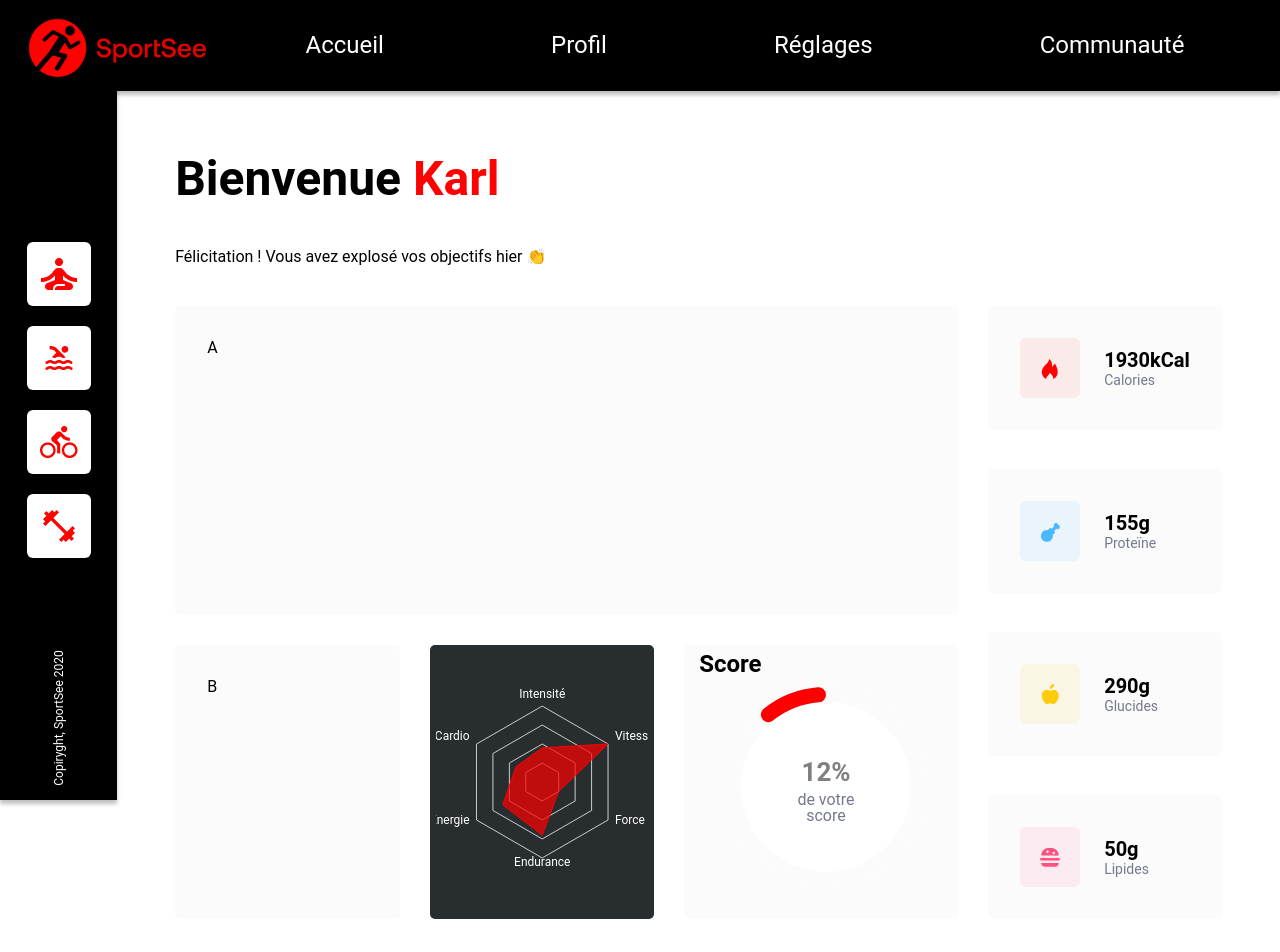
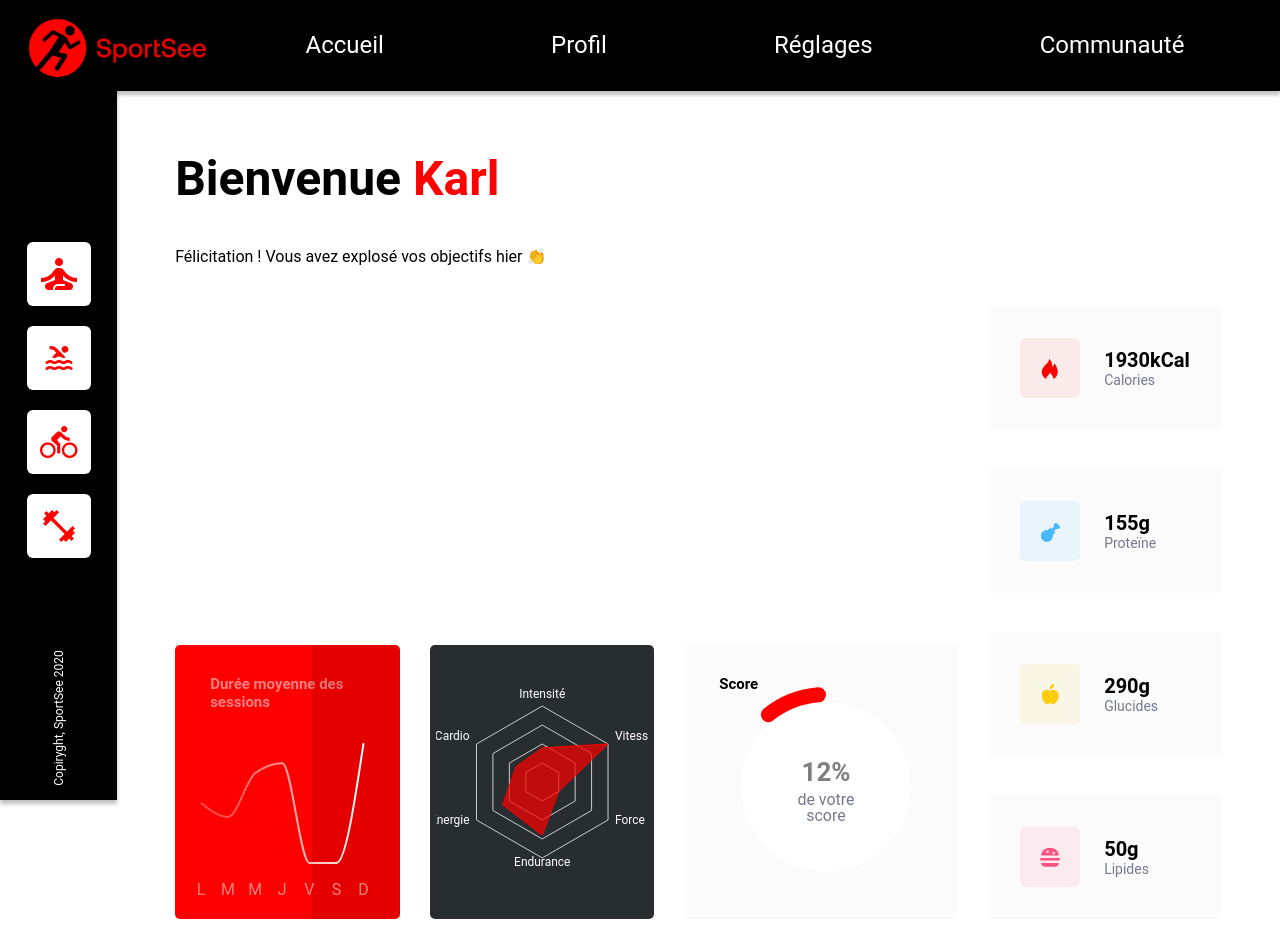
Before and after one commit to GregSR-GitHub/SportSee, a React (Create React App) app: page / in a window 1280 px wide. Shown: the top 952 px of the page. Built offline with nearby package versions, Linux system fonts and the light colour scheme.

Commit message:
add Sessions component

```diff
--- a/src/components/Score/score.css
+++ b/src/components/Score/score.css
@@ -13,8 +13,9 @@
 
 .score h2{
     position: absolute;
-    top: 5px;
-    left: 15px;
+    font-size: 15px;
+    top: 30px;
+    left: 35px;
 }
 
 .label-score {
--- /dev/null
+++ b/src/components/Sessions/index.jsx
@@ -0,0 +1,47 @@
+import './sessions.css';
+import { LineChart, Line, XAxis, Tooltip, ResponsiveContainer } from 'recharts';
+
+function Sessions({datas}) {
+
+    const CustomTooltip = ({ active, payload }) => {
+        if (active && payload && payload.length) {
+          return (
+            <div className="session-tooltip">
+              <p className="label">{`${payload[0].value} min`}</p>
+            </div>
+          );
+        }
+
+        return null;
+      };
+
+    return (
+      <div className="sessions">
+        <h2>Durée moyenne des sessions</h2>
+        <div className='weekend'></div>
+        <ResponsiveContainer height={175}>
+        <LineChart
+          data={datas}
+          margin={{
+            top: 5,
+            right: 30,
+            left: 20,
+            bottom: 20,
+          }}
+        >
+        <defs>
+            <linearGradient id="colorDay" x1="0%" y1="0" x2="100%" y2="0">
+                <stop offset="15%" stopColor="#fff"  stopOpacity={0.3}/>
+                <stop offset="100%" stopColor="#fff"  stopOpacity={1} />
+            </linearGradient>
+        </defs>
+          <XAxis dataKey="day" axisLine={false} tickLine={false} tickMargin="15"  stroke="#FFFFFF" opacity={0.5}  />
+          <Tooltip  content={<CustomTooltip />}  wrapperStyle={{ outline: 'none' }}  cursor={false}/>
+          <Line type="monotone" dataKey="value"  stroke="url(#colorDay)"  strokeWidth={2}  dot={false} activeDot={{ r: 3 }} />
+        </LineChart>
+        </ResponsiveContainer>
+      </div>
+    );
+}
+
+export default Sessions;
--- /dev/null
+++ b/src/components/Sessions/sessions.css
@@ -0,0 +1,43 @@
+.sessions{
+    position: relative;
+    background-color: #FF0000;
+    width: 100%;
+    height: 100%;
+    border-radius: 5px;
+    padding: 6px;
+    display: flex;
+    flex-flow: row nowrap;
+    justify-content: center;
+    align-items: flex-end;
+    color:  white;
+}
+
+.session-tooltip{
+    background-color: white;
+    color: black;
+    border: 0;
+    font-size: 10px;
+    padding: 5px 10px;
+}
+
+.sessions h2{
+    width: 150px;
+    position: absolute;
+    color: white;
+    font-size: 15px;
+    opacity: 50%;
+    top: 30px;
+    left: 35px;
+    text-align: left;
+}
+
+.weekend{
+    width: 39%;
+    height: 100%;
+    position: absolute;
+    background-color: black;
+    font-size: 15px;
+    opacity: 10%;
+    top: 0px;
+    right: 0px;
+}
--- a/src/datas/datas.json
+++ b/src/datas/datas.json
@@ -53,5 +53,81 @@
                     "kind": 6
                 }
             ]
-        }
+        },
+
+"user_sessions" :
+    {
+        "userId": 12,
+        "sessions": [
+            {
+                "day": 1,
+                "sessionLength": 30
+            },
+            {
+                "day": 2,
+                "sessionLength": 23
+            },
+            {
+                "day": 3,
+                "sessionLength": 45
+            },
+            {
+                "day": 4,
+                "sessionLength": 50
+            },
+            {
+                "day": 5,
+                "sessionLength": 0
+            },
+            {
+                "day": 6,
+                "sessionLength": 0
+            },
+            {
+                "day": 7,
+                "sessionLength": 60
+            }
+        ]
+    },
+"user_activity":
+    {
+        "userId": 12,
+        "sessions": [
+            {
+                "day": "2020-07-01",
+                "kilogram": 80,
+                "calories": 240
+            },
+            {
+                "day": "2020-07-02",
+                "kilogram": 80,
+                "calories": 220
+            },
+            {
+                "day": "2020-07-03",
+                "kilogram": 81,
+                "calories": 280
+            },
+            {
+                "day": "2020-07-04",
+                "kilogram": 81,
+                "calories": 290
+            },
+            {
+                "day": "2020-07-05",
+                "kilogram": 80,
+                "calories": 160
+            },
+            {
+                "day": "2020-07-06",
+                "kilogram": 78,
+                "calories": 162
+            },
+            {
+                "day": "2020-07-07",
+                "kilogram": 76,
+                "calories": 390
+            }
+        ]
+    }
 }
--- a/src/pages/Profil/index.jsx
+++ b/src/pages/Profil/index.jsx
@@ -6,23 +6,26 @@ import fat_icon from '../../assets/fat-icon.png';
 import InfosCard from '../../components/InfosCard';
 import Score from '../../components/Score';
 import Performances from '../../components/Performances';
+import Sessions from '../../components/Sessions';
 import Datas from '../../datas/datas.json';
 import UserDatas from '../../utils/models/userDatas';
 import PerformanceDatas from '../../utils/models/performanceDatas';
+import SessionsDatas from '../../utils/models/sessionsDatas';
 
 // console.log(typeof UserData +'type');
 function Profil() {
 
     const userDatas = new UserDatas(Datas.user_main_datas);
     const performanceDatas = new PerformanceDatas(Datas.user_performance);
-    console.log(performanceDatas.datas);
+    const sessionsDatas = new SessionsDatas(Datas.user_sessions);
+    console.log(sessionsDatas.datas);
     // const user_key_datas = Datas.user_main_datas.keyData;
   return (
     <div className="profil">
       <h1>Bienvenue <span className="red">{userDatas.firstName}</span></h1>
       <span className="title_text">Félicitation ! Vous avez explosé vos objectifs hier 👏</span>
       <section className="profil_graph">
-        <div className="chart-01"><div className='background_chart'>A</div></div>
+        <div className="chart-01"></div>
         <div className="infos">
             <div className="info-01">
                 <InfosCard name="Calories" infos={userDatas.calorieCount} icon={calories_icon}/>
@@ -37,7 +40,7 @@ function Profil() {
                 <InfosCard name="Lipides"  infos={userDatas.lipidCount} icon={fat_icon}/>
             </div>
         </div>
-        <div className="chart-02"><div className='background_chart'>B</div></div>
+        <div className="chart-02"><Sessions datas={sessionsDatas.datas}/></div>
         <div className="chart-03"><Performances datas={performanceDatas.datas}/></div>
         <div className="chart-04"><Score score={userDatas.todayScore} /></div>
       </section>
--- /dev/null
+++ b/src/utils/models/sessionsDatas.jsx
@@ -0,0 +1,38 @@
+import { Component } from 'react'
+
+class SessionsDatas extends Component {
+    constructor (data) {
+        super(data)
+        this._userId = data.userId
+        this._sessions = data.sessions
+        this._days = {
+            1: "L",
+            2: "M",
+            3: "M",
+            4: "J",
+            5: "V",
+            6: "S",
+            7: "D"
+        }
+        this._chartData = []
+      }
+
+
+  get userIdid () {
+    return this._userIdid
+  }
+
+  get datas () {
+    this._chartData = []
+    this._sessions.forEach(element => {
+        let newSession = {};
+        newSession["day"] = this._days[element.day];
+        newSession["value"] = element.sessionLength;
+        this._chartData.push(newSession);
+    });
+    return  this._chartData
+
+  }
+}
+
+export default SessionsDatas
```
